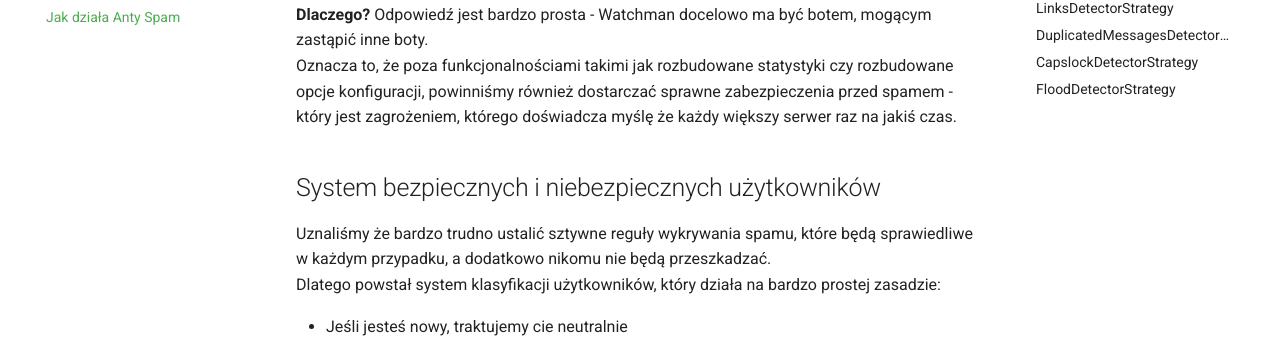
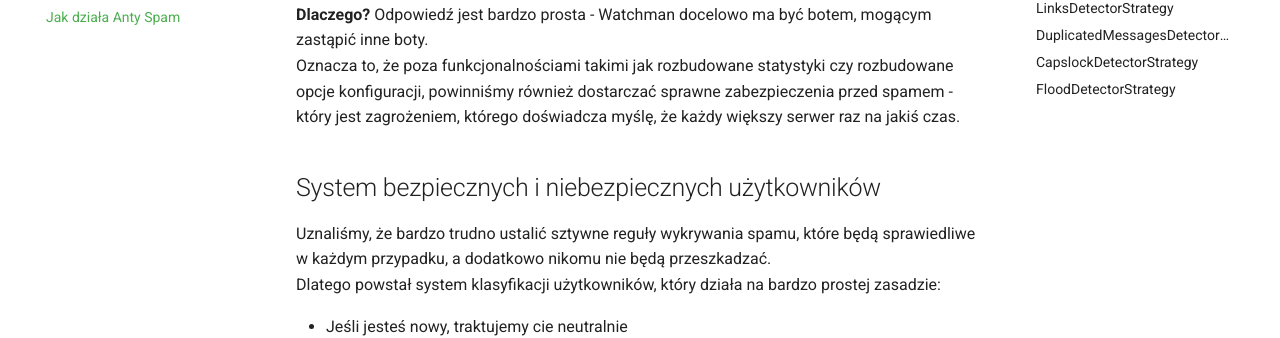
Before and after one commit to Devscord-Team/Watchman, an MkDocs documentation site: the page built from docs/16-jak-dziala-antyspam.md, in a window 1280 px wide and 1400 px high. Shown: the part 277-615 px from the top of the window. Built offline with MkDocs 1.6.1 and Material for MkDocs 9.7.7, drawn with Linux system fonts in a browser that asks for light colours; some of the changed text lies outside the part shown.

```diff
--- a/docs/16-jak-dziala-antyspam.md
+++ b/docs/16-jak-dziala-antyspam.md
@@ -2,11 +2,11 @@
 
 System do wykrywania spamu jest jedną z kluczowych i najbardziej priorytetowych funkcjonalności Watchmana.
 **Dlaczego?** Odpowiedź jest bardzo prosta - Watchman docelowo ma być botem, mogącym zastąpić inne boty.
-Oznacza to, że poza funkcjonalnościami takimi jak rozbudowane statystyki czy rozbudowane opcje konfiguracji, powinniśmy również dostarczać sprawne zabezpieczenia przed spamem - który jest zagrożeniem, którego doświadcza myślę że każdy większy serwer raz na jakiś czas.
+Oznacza to, że poza funkcjonalnościami takimi jak rozbudowane statystyki czy rozbudowane opcje konfiguracji, powinniśmy również dostarczać sprawne zabezpieczenia przed spamem - który jest zagrożeniem, którego doświadcza myślę, że każdy większy serwer raz na jakiś czas.
 
 ## System bezpiecznych i niebezpiecznych użytkowników
 
-Uznaliśmy że bardzo trudno ustalić sztywne reguły wykrywania spamu, które będą sprawiedliwe w każdym przypadku, a dodatkowo nikomu nie będą przeszkadzać.
+Uznaliśmy, że bardzo trudno ustalić sztywne reguły wykrywania spamu, które będą sprawiedliwe w każdym przypadku, a dodatkowo nikomu nie będą przeszkadzać.
 Dlatego powstał system klasyfikacji użytkowników, który działa na bardzo prostej zasadzie:
 
 - Jeśli jesteś nowy, traktujemy cie neutralnie
@@ -28,7 +28,7 @@ Detektory zajmują się rozpoznawaniem konkretnych specyficznych zagrożeń i zw
 Na podstawie tego jak dużo detektorów w jakim stopniu jest pewnych tego, za co są odpowiedzialne, system decyduje o ostatecznej decyzji.
 Po otrzymaniu podsumowania wyników detektorów, ustalamy kare dla użytkownika na podstawie wspomnianego podsumowania i wspomnianego typu użytkownika (niebezpieczny/neutralny/bezpieczny).
 
-Przyjęliśmy zasadę że zawsze pierwszym krokiem jest ostrzeżenie o wykrytym potencjalnym spamie, które nie jest niebezpieczne - jednak jeśli ktoś zignoruje ostrzeżenie, zostaje wyciszony.
+Przyjęliśmy zasadę, że zawsze pierwszym krokiem jest ostrzeżenie o wykrytym potencjalnym spamie, które nie jest niebezpieczne - jednak jeśli ktoś zignoruje ostrzeżenie, zostaje wyciszony.
 Czas wyciszenia jest zależny od tego jak dużo razy został wyciszony w ostatnim czasie.
 
 ## Lista domyślnych detektorów
```
